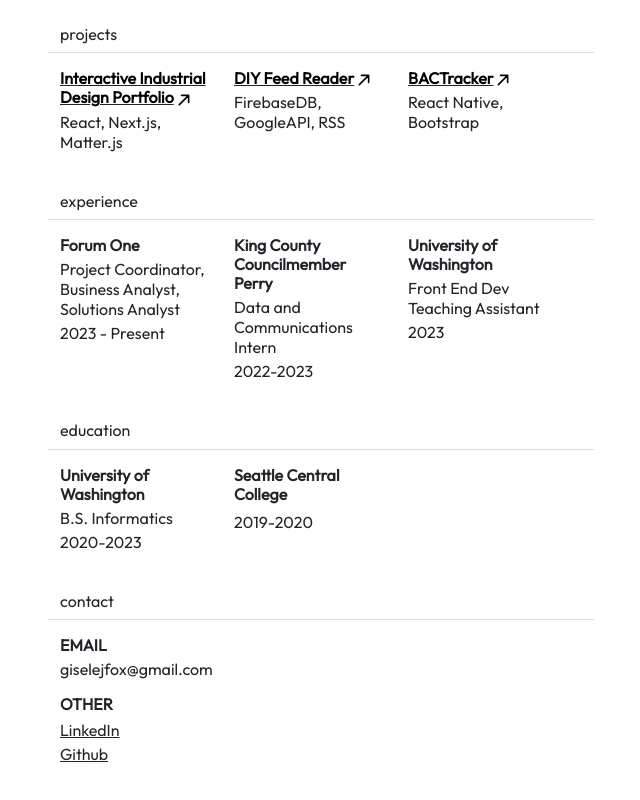
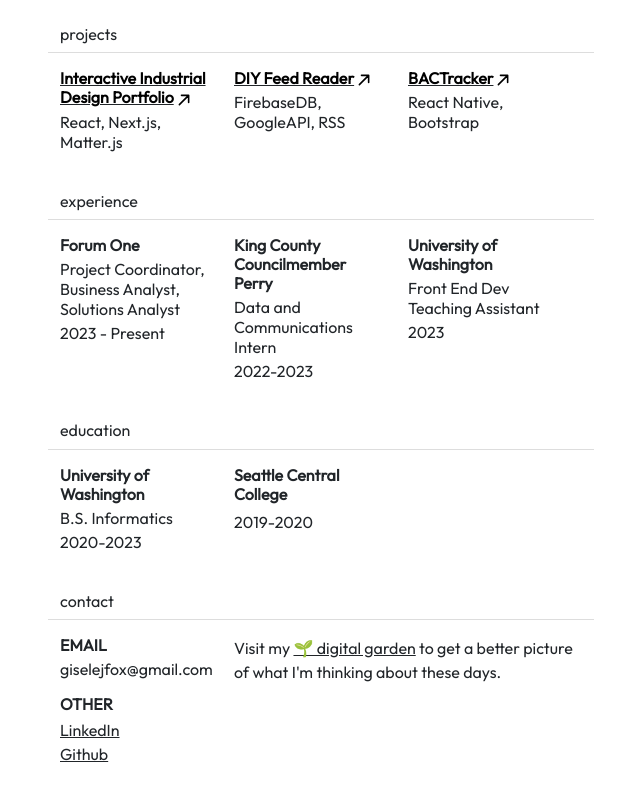
Before and after one commit to giselejfox/giselejfox.github.io, a React (Create React App) app: page / in a window 1280 px wide. Shown: the part 463-1263 px from the top of the page, without its empty margins (307-947 px from the left). Built offline with nearby package versions, Linux system fonts and the light colour scheme.

Commit message:
added digital garden at the bottom

```diff
--- a/src/components/HomepageContent.js
+++ b/src/components/HomepageContent.js
@@ -114,18 +114,21 @@
 
                     <h2 className="about-h2">contact</h2>
                     <div className="horizontal-line mb-3"></div>
-                    {/* <p>Visit my personal website to see my knitting, funky smaller websites, and thoughts about libraries!</p> */}
-                    <div className="d-flex flex-row"></div>
-                    <div className="" >
+                    <div className="d-flex flex-row">
+                        <div className="col-12 col-lg-4" >
                             <h3 className="about-h3 fw-bold mb-1">EMAIL</h3>
                             <div className="lh-sm">giselejfox@gmail.com</div>
-                    </div>
                             <div className="pt-3" >
                                 <h3 className="about-h3 fw-bold mb-1">OTHER</h3>
                                 <a className="text-dark" href="https://www.linkedin.com/in/giselejfox/" target="_blank" rel="noreferrer" ><div>LinkedIn</div></a>
                                 <a className="text-dark" href="https://github.com/giselejfox" target="_blank" rel="noreferrer" ><div>Github</div></a>
                             </div>
                         </div>
+                        <div className="col-12 col-lg-8">
+                            <p>Visit my <a className="text-dark" href="https://giselejfox.github.io/digital-garden" target="_blank" rel="noreferrer" >🌱 digital garden</a> to get a better picture of what I'm thinking about these days.</p>
+                        </div>
+                    </div>
+                </div>
             </div>
         </div>
     )
--- a/src/components/ProjectDetail.js
+++ b/src/components/ProjectDetail.js
@@ -11,9 +11,6 @@
     const [contentAndData, setContentAndData] = useState('');
 
     useEffect(() => {
-        // get the right year folder in the path
-        // let finalPath = `20${postId.substring(3, 5)}/${postId}`
-        // get the markdown file
         import(`../projects/${projectId}.md`)
             .then((res) => fetch(res.default))
             .then((res) => res.text())
```
Lines whose indentation alone changed are shown as unchanged.
